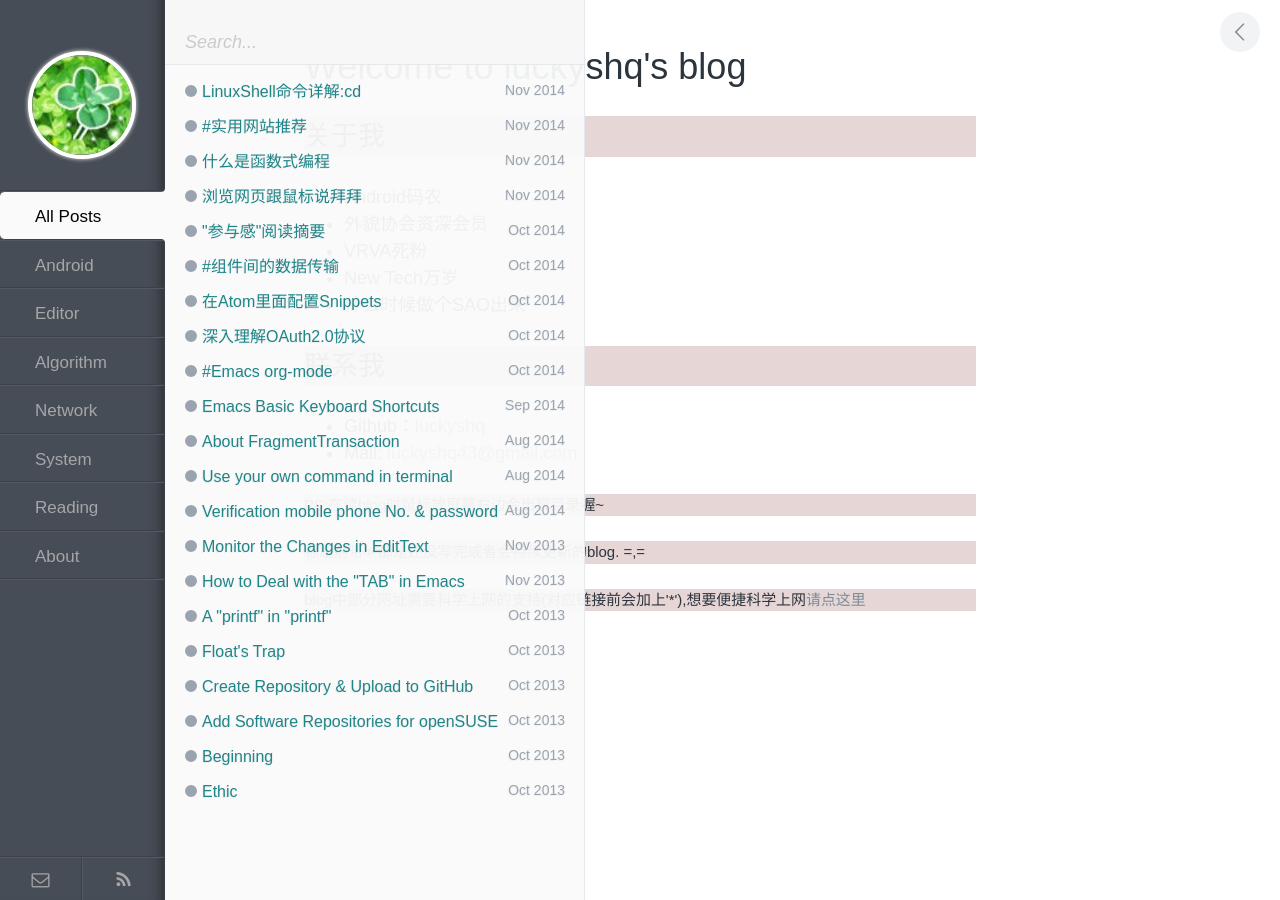
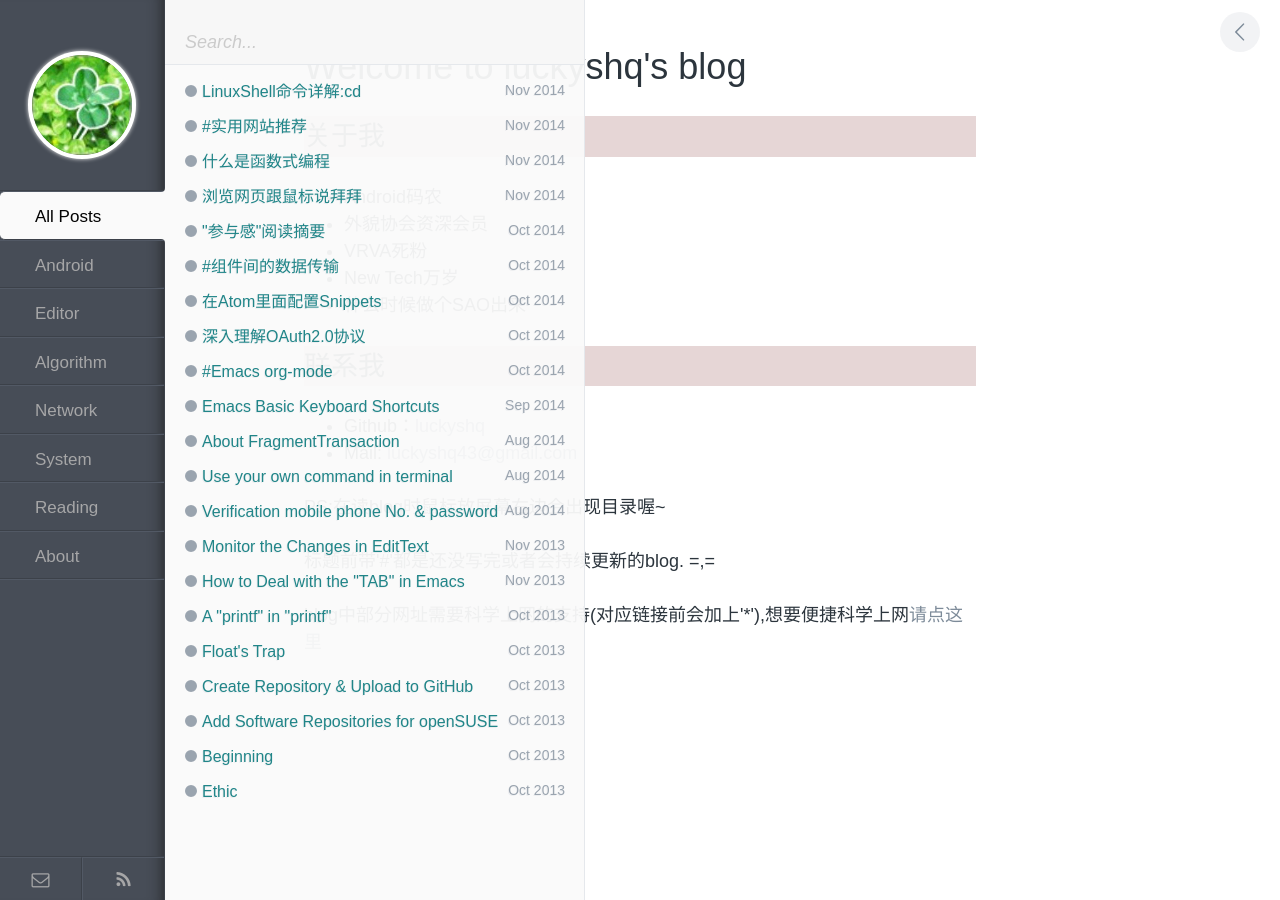
Before and after one commit to luckyshq/luckyshq.github.io, a Jekyll site: the page built from index.html, in a window 1280 px wide. Built offline with Jekyll 4.4.1, drawn with Linux system fonts in a browser that asks for light colours.

Commit message:
[bugfix]修复LinuxShell文章中格式不正确的地方,并修改index样式.

```diff
--- a/index.html
+++ b/index.html
@@ -18,7 +18,7 @@ title: luckyshq's blog
     <li>Github：<a href="https://github.com/luckyshq">luckyshq</a></li>
     <li>Mail: <a href="mailto:luckyshq43@gmail.com">luckyshq43@gmail.com</a></li>
   </ul>
-  <h5>PS:在读blog时鼠标放屏幕右边会出现目录喔~</h5>
-  <h5>标题前带'#'都是还没写完或者会持续更新的blog. =,=</h5>
-  <h5>blog中部分网址需要科学上网的支持(对应链接前会加上'*'),想要便捷科学上网<a href="http://honx.in/i/VDZK_c6vD3N_Jgoj">请点这里</a></h5>
+  <p>PS:在读blog时鼠标放屏幕右边会出现目录喔~</p>
+  <p>标题前带'#'都是还没写完或者会持续更新的blog. =,=</p>
+  <p>blog中部分网址需要科学上网的支持(对应链接前会加上'*'),想要便捷科学上网<a href="http://honx.in/i/VDZK_c6vD3N_Jgoj">请点这里</a></p>
 </article> <!-- end #post__content -->
```
Also changed, not shown: _posts/2014-11-24-LinuxShell命令:cd.md (+3 -1 lines).
